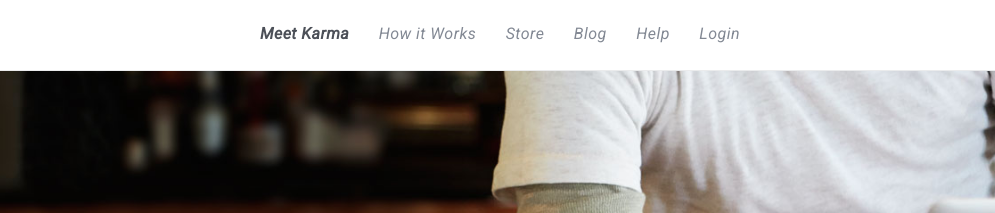
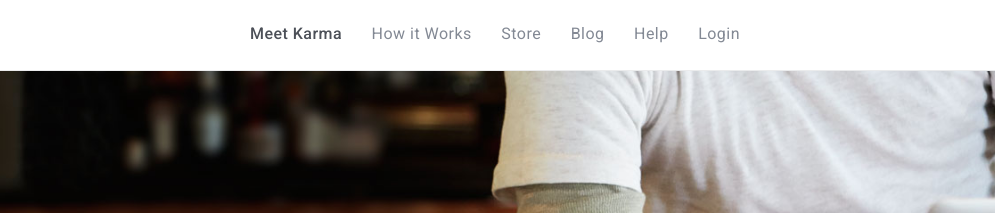
Before and after one commit to sodewumi/fewd_landing_page_clone, a plain HTML site: page index.html in a window 1280 px wide. Shown: the top 213 px of the page, 285-1280 px from the left. Drawn offline with Linux system fonts and the light colour scheme.

Commit message:
fixed typography errors

```diff
--- a/css/style.css
+++ b/css/style.css
@@ -35,7 +35,6 @@ body {
 	list-style: none;
 
 	/*typography*/
-	font-family: 'Roboto', sans-serif;
 	font-size: 16px;
 	color: #838994;
 	letter-spacing: 0.03em;
@@ -51,7 +50,7 @@ body {
 /*Active meet karma*/
 .top-navigation .links .active {
 	color: #4c5058;
-    font-weight: 600;
+    font-weight: 500;
 
 }
 
--- a/index.html
+++ b/index.html
@@ -8,7 +8,7 @@
 	<link rel="stylesheet" href="css/style.css">
 
 	<!-- font apis -->
-	<link href='http://fonts.googleapis.com/css?family=Roboto:400italic' rel='stylesheet' type='text/css'>
+	<link href='http://fonts.googleapis.com/css?family=Roboto:400,400italic,300,300italic,500,500italic' rel='stylesheet' type='text/css'>
 	<link href="//maxcdn.bootstrapcdn.com/font-awesome/4.2.0/css/font-awesome.min.css" rel="stylesheet">
 </head>
 <body>
```
